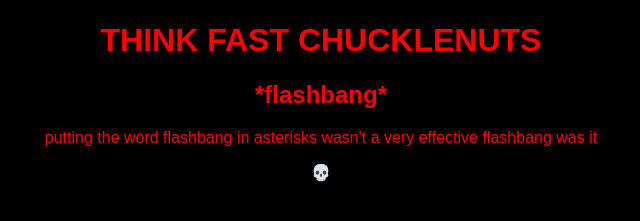
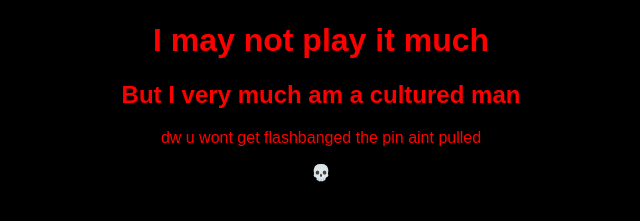
Before and after one commit to PrplGuy/nyeheheheha, a plain HTML site: page index.html in a window 1280 px wide. Shown: the part 25-246 px from the top of the page, without its empty margins (319-959 px from the left). Drawn offline with Linux system fonts and the light colour scheme.

Commit message:
flashbang update

```diff
--- a/index.html
+++ b/index.html
@@ -2,10 +2,10 @@
 <html>
     <head><link rel="stylesheet" href="style.css"/> </head>
     <body>
-        <img/https://www.google.com/url?sa=i&url=https%3A%2F%2Fwww.etsy.com%2Fca%2Flisting%2F1054965365%2Fpurple-guy-from-five-nights-at-freddys&psig=AOvVaw1e2ArRRWD6DAw5qwt_2pVm&ust=1759944531202000&source=images&cd=vfe&opi=89978449&ved=0CBUQjRxqFwoTCKjczLbOkpADFQAAAAAdAAAAABAL>
-        <h1>THINK FAST CHUCKLENUTS</h1>
-        <h2>*flashbang*</h2>
-        <p>putting the word flashbang in asterisks wasn't a very effective flashbang was it</p>
+        <img/xpz6KFP8AgizaOXgKvF3ZU6nrqp9pEEi0GyEQ4Ug.png>
+        <h1>I may not play it much</h1>
+        <h2>But I very much am a cultured man</h2>
+        <p>dw u wont get flashbanged the pin aint pulled</p>
         <p>💀</p>
     </body>
 </html>
```
